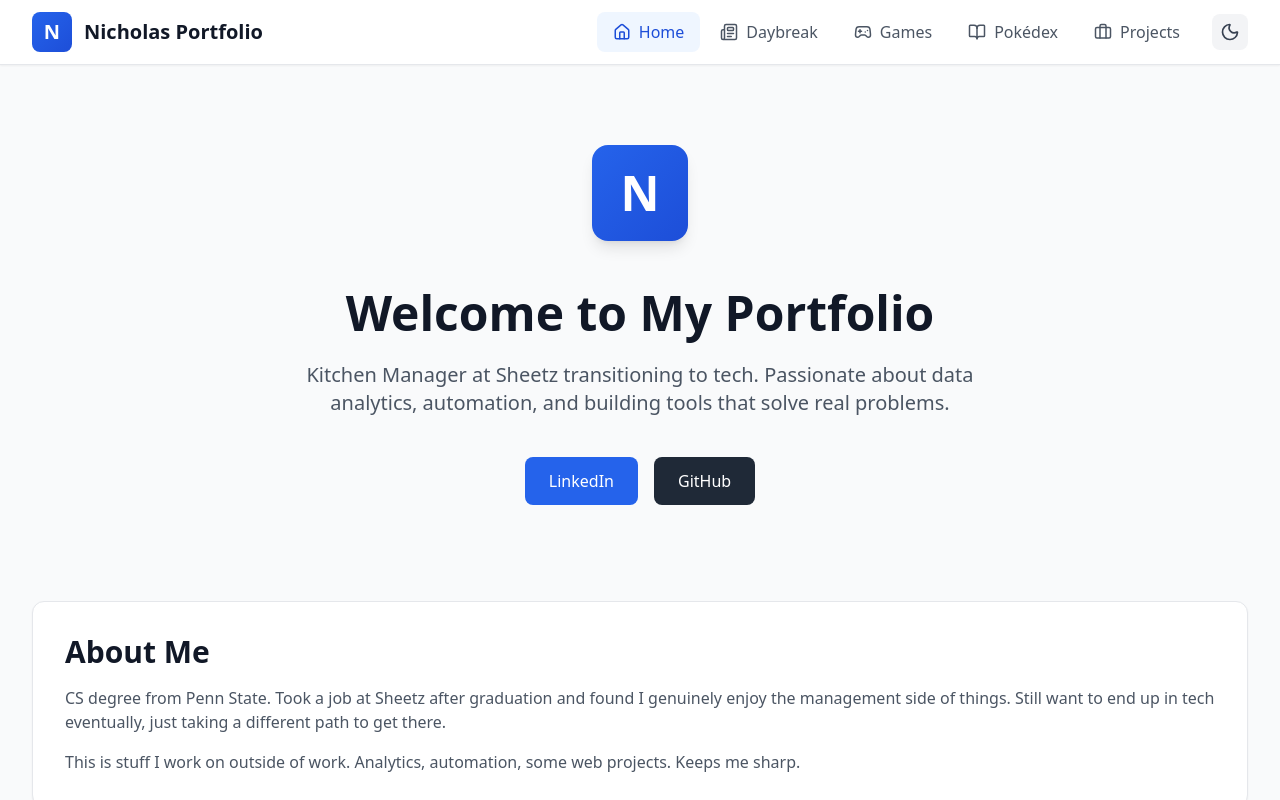
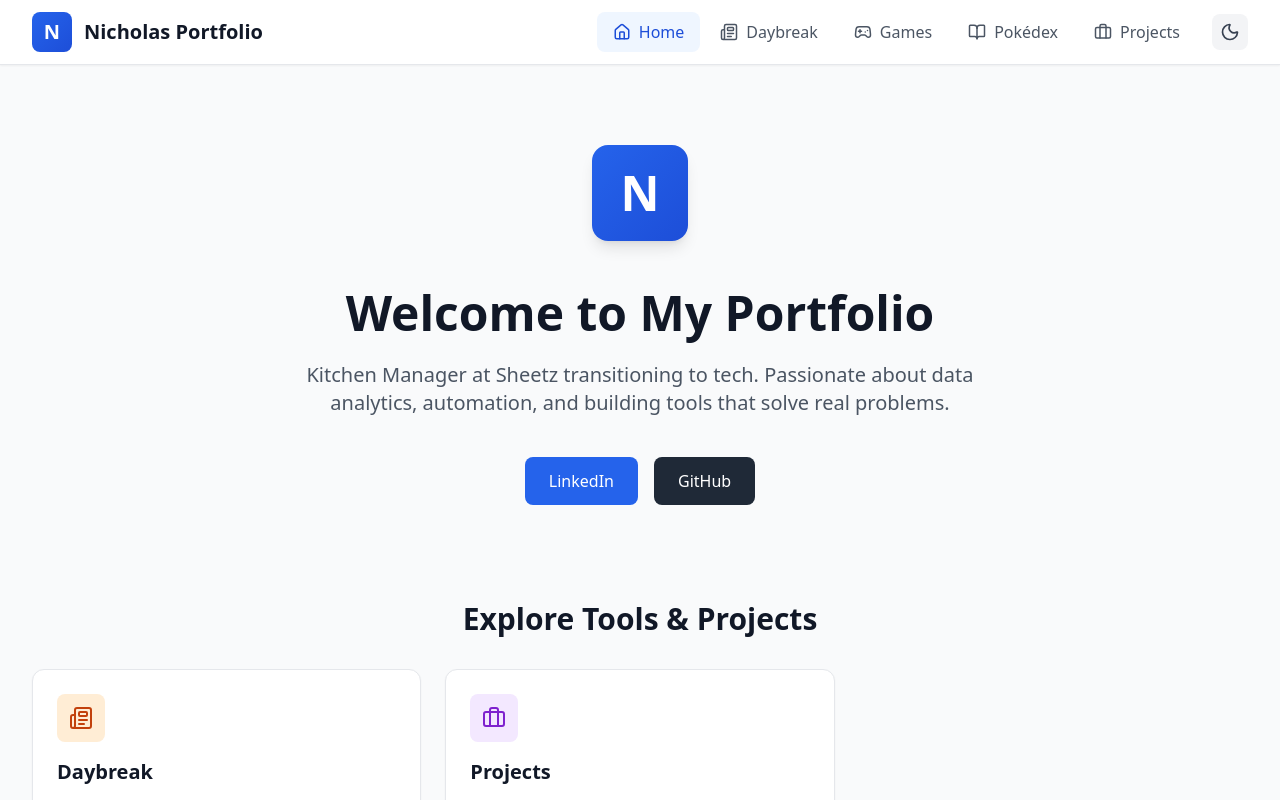
Before and after one commit to Ragnr99/portfolio-hub, a React (Vite) app: page / in a window 1280 px wide. Shown: the top 800 px of the page. Built offline with nearby package versions, Linux system fonts and the light colour scheme.

Commit message:
Remove About Me section from Home (content TBD)

```diff
--- a/src/pages/Home.tsx
+++ b/src/pages/Home.tsx
@@ -55,21 +55,7 @@ export default function Home() {
         </div>
       </section>
 
-      {/* About Section */}
-      <section className="bg-white dark:bg-gray-800 rounded-xl shadow-sm border border-gray-200 dark:border-gray-700 p-8">
-        <h2 className="text-3xl font-bold text-gray-900 dark:text-white mb-4">About Me</h2>
-        <div className="prose prose-lg text-gray-600 dark:text-gray-300">
-          <p>
-            CS degree from Penn State. Took a job at Sheetz after graduation and found I genuinely
-            enjoy the management side of things. Still want to end up in tech eventually, just taking
-            a different path to get there.
-          </p>
-          <p className="mt-4">
-            This is stuff I work on outside of work. Analytics, automation, some web projects.
-            Keeps me sharp.
-          </p>
-        </div>
-      </section>
+      {/* About Section - intentionally empty for now; content TBD */}
 
       {/* Features Grid */}
       <section>
```
